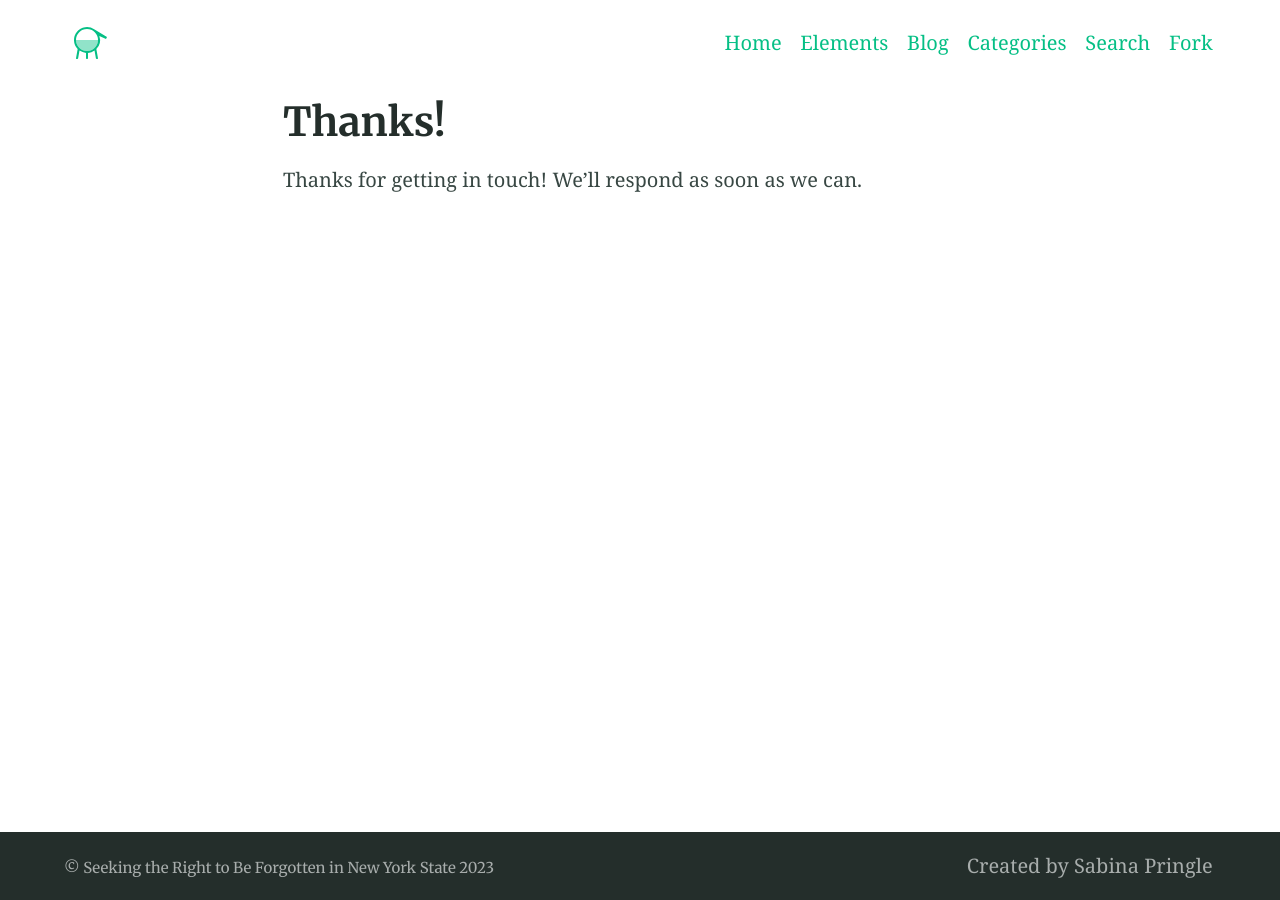
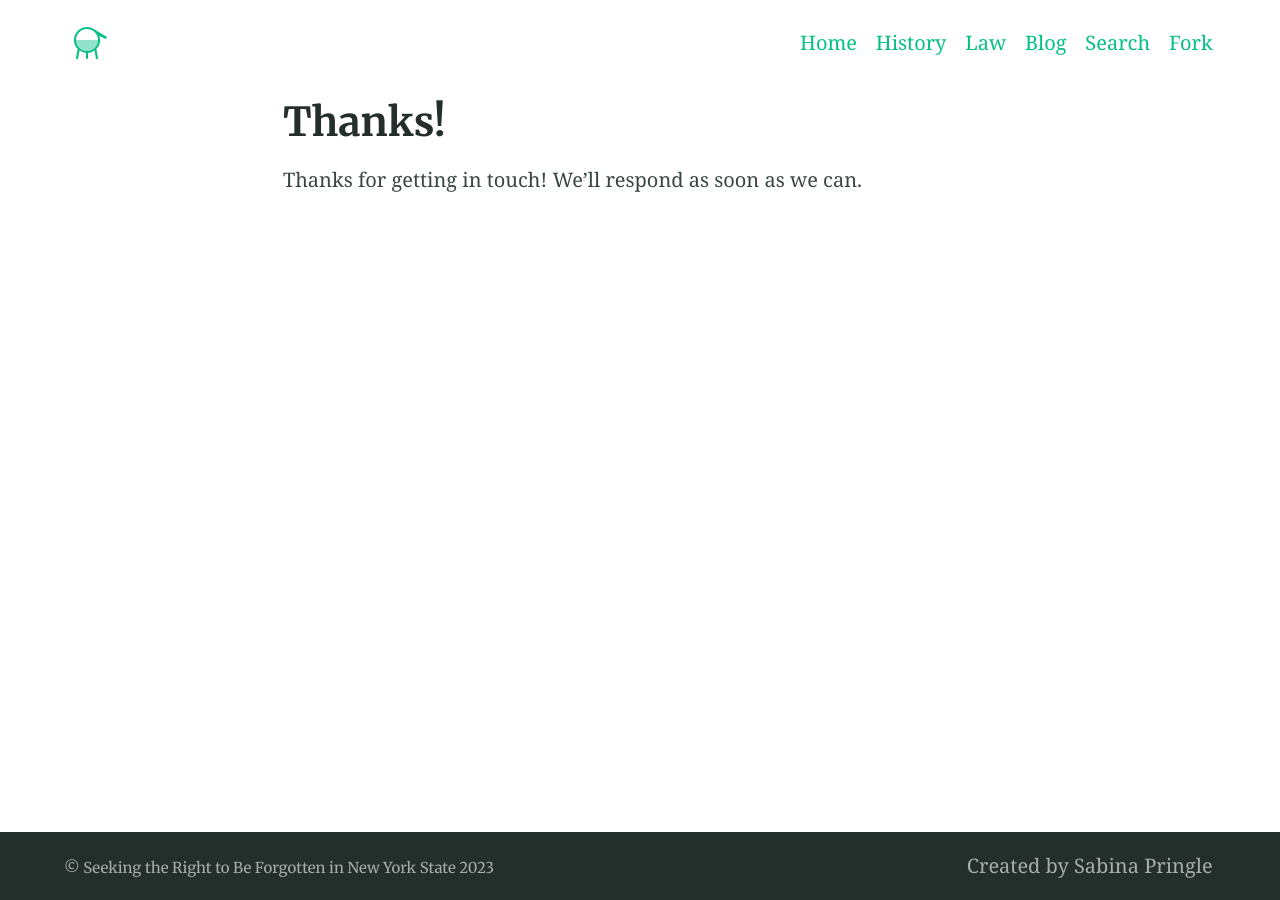
Before and after one commit to binipringle/right-to-be-forgotten-draft, a Jekyll site: the page built from thanks.md, in a window 1280 px wide. Built offline with Jekyll 4.4.1, drawn with Linux system fonts in a browser that asks for light colours.

Commit message:
changed names of header pages

```diff
--- a/_config.yml
+++ b/_config.yml
@@ -123,12 +123,12 @@ favicons: # Favicons are also used in the manifest file. Syntax is 'size: path'
 navigation_header:
 - title: Home
   url: https://binipringle.github.io/right-to-be-forgotten/
-- title: Elements
-  url: https://binipringle.github.io/right-to-be-forgotten/elements/
+- title: History
+  url: https://binipringle.github.io/right-to-be-forgotten/history/
+- title: Law
+  url: https://binipringle.github.io/right-to-be-forgotten/law/
 - title: Blog
   url: https://binipringle.github.io/right-to-be-forgotten/blog/
-- title: Categories
-  url: https://binipringle.github.io/right-to-be-forgotten/categories/
 - title: Search
   url: https://binipringle.github.io/right-to-be-forgotten/search/
 - title: Fork
```
